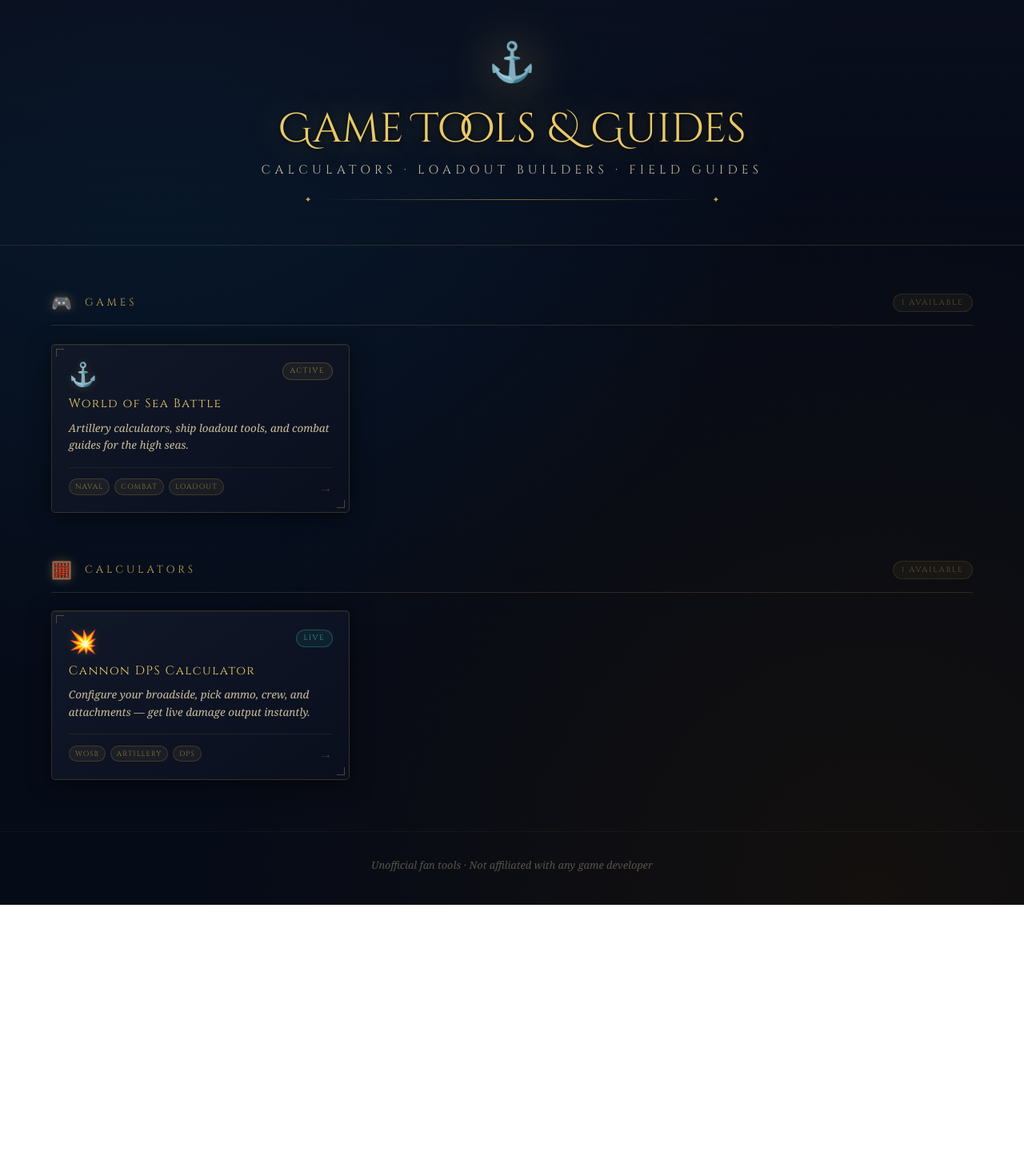
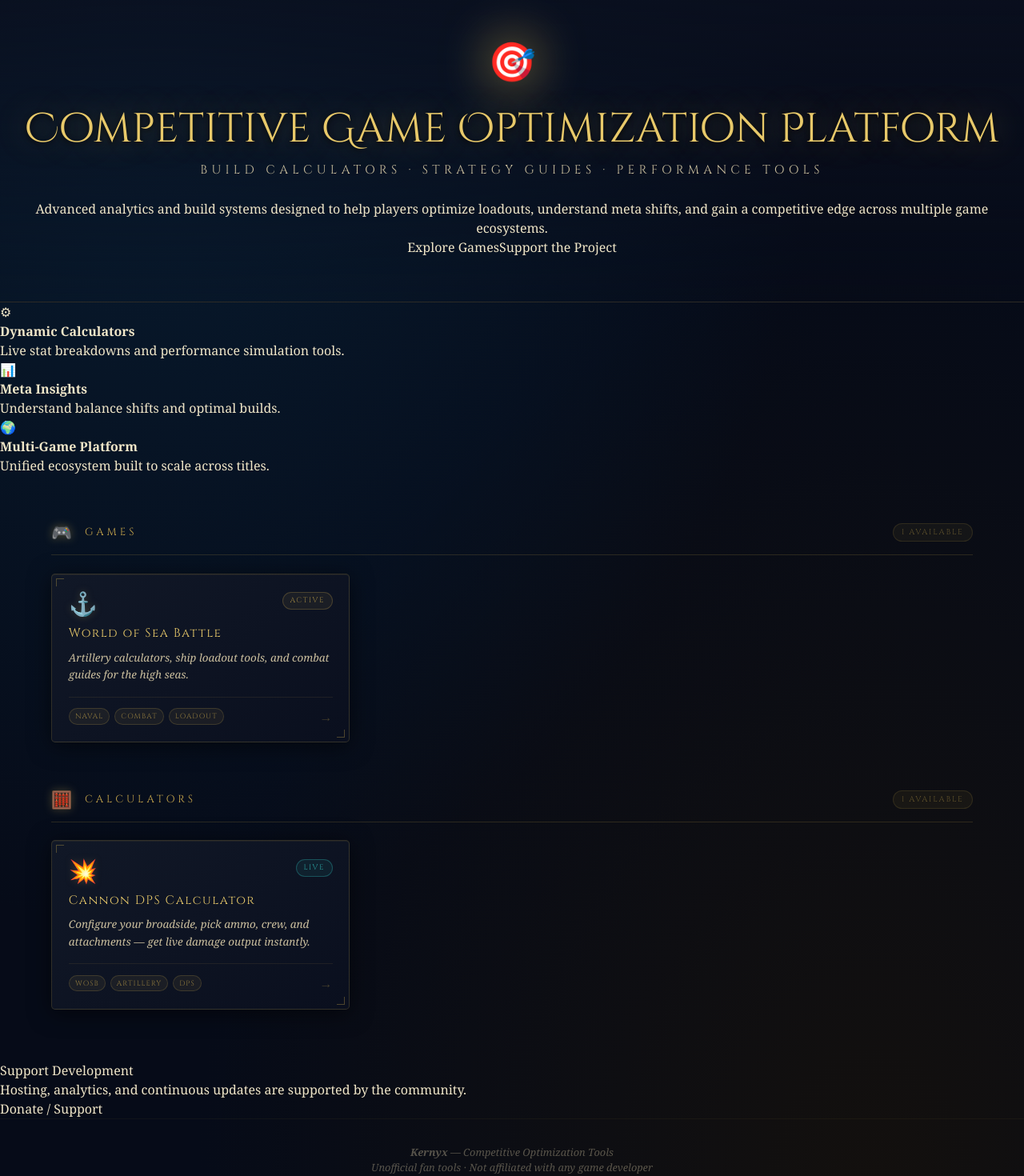
Before and after one commit to kernyx-io/kernyx, a Next.js app: page / in a window 1280 px wide. Shown: the part 40-1510 px from the top of the page at 80% size. Before the commit the page ends 1171 px from the top, so only its background shows below. Built offline with nearby package versions, Linux system fonts and the light colour scheme; a web font is replaced by a local one.

Commit message:
Update page.tsx

```diff
--- a/app/page.tsx
+++ b/app/page.tsx
@@ -7,59 +7,11 @@ export const metadata = {
     'Calculators, guides, and tools for your favourite games.',
 };
 
-// ─── Content registry ──────────────────────────────────────────────────────
-// Add new games / tools / guides here — the page renders them automatically.
-
-const games = [
-  {
-    href: '/games/world-of-sea-battle',
-    icon: '⚓',
-    title: 'World of Sea Battle',
-    desc: 'Artillery calculators, ship loadout tools, and combat guides for the high seas.',
-    tags: ['Naval', 'Combat', 'Loadout'],
-    badge: 'Active',
-    badgeVariant: '',
-  },
-  // Add more games here:
-  // {
-  //   href: '/games/example',
-  //   icon: '🎮',
-  //   title: 'Example Game',
-  //   desc: 'Description of tools available.',
-  //   tags: ['Tag1', 'Tag2'],
-  //   badge: 'Coming Soon',
-  //   badgeVariant: '',
-  //   comingSoon: true,
-  // },
-];
-
-const calculators = [
-  {
-    href: '/games/world-of-sea-battle/calculator',
-    icon: '💥',
-    title: 'Cannon DPS Calculator',
-    desc: 'Configure your broadside, pick ammo, crew, and attachments — get live damage output instantly.',
-    tags: ['WoSB', 'Artillery', 'DPS'],
-    badge: 'Live',
-    badgeVariant: 'new',
-  },
-  // Add more calculators here
-];
-
-const guides: CardItem[] = [
-  // Add guides here as you create them:
-  // {
-  //   href: '/guides/example',
-  //   icon: '📖',
-  //   title: 'Example Guide',
-  //   desc: 'Guide description.',
-  //   tags: ['WoSB'],
-  //   badge: 'Guide',
-  //   badgeVariant: '',
-  // },
-];
-
-// ─── Types ─────────────────────────────────────────────────────────────────
+/* ─────────────────────────────────────────────
+   Content Registry
+   Add new games / tools / guides here only.
+   The UI renders automatically.
+───────────────────────────────────────────── */
 
 type CardItem = {
   href: string;
@@ -72,7 +24,36 @@ type CardItem = {
   comingSoon?: boolean;
 };
 
-// ─── Card component ────────────────────────────────────────────────────────
+const games: CardItem[] = [
+  {
+    href: '/games/world-of-sea-battle',
+    icon: '⚓',
+    title: 'World of Sea Battle',
+    desc:
+      'Artillery calculators, ship loadout tools, and combat guides for the high seas.',
+    tags: ['Naval', 'Combat', 'Loadout'],
+    badge: 'Active',
+  },
+];
+
+const calculators: CardItem[] = [
+  {
+    href: '/games/world-of-sea-battle/calculator',
+    icon: '💥',
+    title: 'Cannon DPS Calculator',
+    desc:
+      'Configure your broadside, pick ammo, crew, and attachments — get live damage output instantly.',
+    tags: ['WoSB', 'Artillery', 'DPS'],
+    badge: 'Live',
+    badgeVariant: 'new',
+  },
+];
+
+const guides: CardItem[] = [];
+
+/* ─────────────────────────────────────────────
+   Card Component
+───────────────────────────────────────────── */
 
 function Card({ item }: { item: CardItem }) {
   const cls = [styles.card, item.comingSoon ? styles.cardComingSoon : '']
@@ -112,7 +93,9 @@ function Card({ item }: { item: CardItem }) {
   );
 }
 
-// ─── Section component ─────────────────────────────────────────────────────
+/* ─────────────────────────────────────────────
+   Section Component
+───────────────────────────────────────────── */
 
 function Section({
   icon,
@@ -134,6 +117,7 @@ function Section({
           {items.filter((i) => !i.comingSoon).length} available
         </span>
       </div>
+
       <div className={styles.grid}>
         {items.map((item) => (
           <Card key={item.href} item={item} />
@@ -143,30 +127,105 @@ function Section({
   );
 }
 
-// ─── Page ──────────────────────────────────────────────────────────────────
+/* ─────────────────────────────────────────────
+   Page
+───────────────────────────────────────────── */
 
 export default function HomePage() {
   return (
     <div className={styles.page}>
-      {/* Hero */}
+
+      {/* HERO */}
       <header className={styles.hero}>
-        <span className={styles.heroEmblem}>⚓</span>
-        <h1 className={styles.heroTitle}>Game Tools &amp; Guides</h1>
-        <p className={styles.heroSubtitle}>
-          Calculators · Loadout Builders · Field Guides
-        </p>
-        <div className={styles.heroDivider} />
+        <div className={styles.heroGlow} />
+
+        <div className={styles.heroInner}>
+          <span className={styles.heroEmblem}>🎯</span>
+
+          <h1 className={styles.heroTitle}>
+            Competitive Game Optimization Platform
+          </h1>
+
+          <p className={styles.heroSubtitle}>
+            Build Calculators · Strategy Guides · Performance Tools
+          </p>
+
+          <p className={styles.heroDescription}>
+            Advanced analytics and build systems designed to help players
+            optimize loadouts, understand meta shifts, and gain a competitive
+            edge across multiple game ecosystems.
+          </p>
+
+          <div className={styles.heroActions}>
+            <Link href="/games" className={styles.primaryBtn}>
+              Explore Games
+            </Link>
+
+            <Link href="/support" className={styles.secondaryBtn}>
+              Support the Project
+            </Link>
+          </div>
+        </div>
       </header>
 
-      {/* Sections */}
+      {/* FEATURE STRIP */}
+      <section className={styles.featureStrip}>
+        <div className={styles.featureItem}>
+          <span>⚙</span>
+          <div>
+            <strong>Dynamic Calculators</strong>
+            <p>Live stat breakdowns and performance simulation tools.</p>
+          </div>
+        </div>
+
+        <div className={styles.featureItem}>
+          <span>📊</span>
+          <div>
+            <strong>Meta Insights</strong>
+            <p>Understand balance shifts and optimal builds.</p>
+          </div>
+        </div>
+
+        <div className={styles.featureItem}>
+          <span>🌍</span>
+          <div>
+            <strong>Multi-Game Platform</strong>
+            <p>Unified ecosystem built to scale across titles.</p>
+          </div>
+        </div>
+      </section>
+
+      {/* MAIN CONTENT */}
       <main className={styles.content}>
         <Section icon="🎮" title="Games" items={games} />
         <Section icon="🧮" title="Calculators" items={calculators} />
         <Section icon="📖" title="Guides" items={guides} />
       </main>
 
+      {/* SUPPORT STRIP */}
+      <section className={styles.supportStrip}>
+        <div className={styles.supportContent}>
+          <div>
+            <h3>Support Development</h3>
+            <p>
+              Hosting, analytics, and continuous updates are supported by the
+              community.
+            </p>
+          </div>
+          <Link href="/support" className={styles.primaryBtn}>
+            Donate / Support
+          </Link>
+        </div>
+      </section>
+
+      {/* FOOTER */}
       <footer className={styles.footer}>
-        Unofficial fan tools · Not affiliated with any game developer
+        <div>
+          <strong>Kernyx</strong> — Competitive Optimization Tools
+        </div>
+        <div>
+          Unofficial fan tools · Not affiliated with any game developer
+        </div>
       </footer>
     </div>
   );
```
